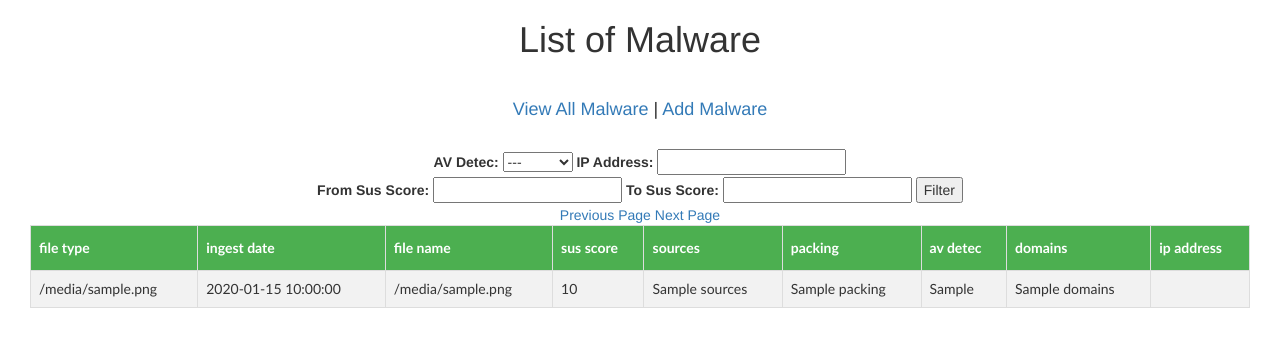
After one commit to nfahrenk/ece4813, a Flask app: template templates/listMalware.html in a window 1280 px wide. The commit adds this page. Shown: the top 347 px of the page. Run offline with Flask 2, Linux system fonts and the light colour scheme; the template is opened without the code that fills it: most values are stand-ins (such as "Sample title", 1, 10 or a date in 2020); some libraries are stand-ins or nearby versions.

Commit message:
Got fully working /malware/ view with filters

```diff
--- a/get_distinct_av_detec.py
+++ b/get_distinct_av_detec.py
@@ -23,7 +23,7 @@ if __name__ == '__main__':
         port = 3306
     )
     cursor = conn.cursor()
-    cursor.execute("SELECT * FROM Malware LIMIT 1 OFFSET 8;")
+    cursor.execute("SELECT sha256,ip_address FROM Malware WHERE ip_address LIKE '%255.255.255.255%' LIMIT 3;")
     results = cursor.fetchall()
     print results
     cursor.close()
--- a/rest-server.py
+++ b/rest-server.py
@@ -1,10 +1,35 @@
 #!flask/bin/python
 from __future__ import print_function
-from flask import Flask, jsonify
+from flask import Flask, jsonify, request, render_template
 from environment import MACHINE
-
+import requests
+from urllib import urlencode
+import pdb
 app = Flask(__name__, static_url_path="")
 
+BASE_URL = "https://6fjd5bdqz3.execute-api.us-east-2.amazonaws.com/prod"
+FILE_TYPE_OPTIONS = [
+    'elf'
+]
+AV_DETEC_OPTIONS = [
+    'Unix.Trojan.Mirai-5607483-0',
+    'Win.Trojan.L-43',
+    'Unix.Trojan.Mirai-5932143-0',
+    'Unix.Trojan.Mirai-1',
+    'Unix.Trojan.Spike-6301360-0',
+    'Unix.Trojan.SSHScan-6335682-0',
+    'Unix.Trojan.Gafgyt-111',
+    'Unix.Trojan.DDoS_XOR-1',
+    'Legacy.Trojan.Agent-1388639',
+    'Unix.Trojan.Mirai-5678467-0',
+    'Unix.Trojan.Flooder-353',
+    'Unix.Trojan.Agent-37008',
+    'Unix.Exploit.CVE_2016_5195-2',
+]
+DOMAINS_OPTIONS = [
+    's3.wio2lo1n3.pw;xmr.crypto-pool.fr',
+    's3.wio2lo1n3.pw'
+]
 class InvalidUsage(Exception):
     status_code = 400
 
@@ -26,6 +51,17 @@ def handle_invalid_usage(error):
     response.status_code = error.status_code
     return response
 
+@app.route('/malware', methods=['GET'])
+def list_malware():
+    malware = requests.get(BASE_URL + "/malware?" + urlencode({key: val for key,val in request.args.items() if val}))
+    # pdb.set_trace()
+    return render_template('listMalware.html', malware=malware.json()['results'],
+                            av_detec_options=AV_DETEC_OPTIONS,
+                            file_type_options=FILE_TYPE_OPTIONS,
+                            domains_options=DOMAINS_OPTIONS,
+                            next_page=malware.json()['next_page'],
+                            prev_page=malware.json()['prev_page'])
+
 if __name__ == '__main__':
     if MACHINE == 'local':
         app.run(debug=True, port=5000)
--- a/templates/base.html
+++ b/templates/base.html
@@ -7,33 +7,24 @@
     <link rel="stylesheet" href="https://maxcdn.bootstrapcdn.com/bootstrap/3.3.7/css/bootstrap.min.css" integrity="sha384-BVYiiSIFeK1dGmJRAkycuHAHRg32OmUcww7on3RYdg4Va+PmSTsz/K68vbdEjh4u" crossorigin="anonymous">
 
     <link rel="stylesheet" href="https://maxcdn.bootstrapcdn.com/bootstrap/3.3.7/css/bootstrap-theme.min.css" integrity="sha384-rHyoN1iRsVXV4nD0JutlnGaslCJuC7uwjduW9SVrLvRYooPp2bWYgmgJQIXwl/Sp" crossorigin="anonymous">
-
-    <script src="https://code.jquery.com/jquery-3.2.1.min.js" integrity="sha256-hwg4gsxgFZhOsEEamdOYGBf13FyQuiTwlAQgxVSNgt4=" crossorigin="anonymous"></script>
-
-    <script src="https://maxcdn.bootstrapcdn.com/bootstrap/3.3.7/js/bootstrap.min.js" integrity="sha384-Tc5IQib027qvyjSMfHjOMaLkfuWVxZxUPnCJA7l2mCWNIpG9mGCD8wGNIcPD7Txa" crossorigin="anonymous"></script>
+    {% block extra_styles %}
+    {% endblock %}
 </head>
-
-<style type="text/css">
-    form {
-        width: 50%;
-        margin: 0 auto;
-        border-width: 1px;
-        border-color: #000000;
-    }
-</style>
-
 
 <body>
 
     <center>
         <h1>{% block title %}{% endblock %}</h1>
     <br>
-    <h4><a href="/">View All Malware</a> | <a href="/malware/add">Add Malware</a></h4>
+    <h4><a href="/malware">View All Malware</a> | <a href="/malware/add">Add Malware</a></h4>
     </center>
 
     <br>
 
     {% block content %}
     {% endblock %}
+    <script src="https://code.jquery.com/jquery-3.2.1.min.js" integrity="sha256-hwg4gsxgFZhOsEEamdOYGBf13FyQuiTwlAQgxVSNgt4=" crossorigin="anonymous"></script>
+
+    <script src="https://maxcdn.bootstrapcdn.com/bootstrap/3.3.7/js/bootstrap.min.js" integrity="sha384-Tc5IQib027qvyjSMfHjOMaLkfuWVxZxUPnCJA7l2mCWNIpG9mGCD8wGNIcPD7Txa" crossorigin="anonymous"></script>
 </body>
 </html>
--- /dev/null
+++ b/templates/listMalware.html
@@ -0,0 +1,97 @@
+{% extends "base.html" %}
+{% block extra_styles %}
+<style>
+body {
+    padding-left: 30px;
+    padding-right: 30px;
+}
+#malware {
+    font-family: "Trebuchet MS", Arial, Helvetica, sans-serif;
+    border-collapse: collapse;
+    width: 100%;
+}
+
+#malware td, #malware th {
+    border: 1px solid #ddd;
+    padding: 8px;
+}
+
+#malware tr:nth-child(even){background-color: #f2f2f2;}
+#malware tr:last-child{max-width: 200px;}
+
+#malware tr:hover {background-color: #ddd;}
+
+#malware th {
+    padding-top: 12px;
+    padding-bottom: 12px;
+    text-align: left;
+    background-color: #4CAF50;
+    color: white;
+}
+</style>
+{% endblock %}
+{% block title %}List of Malware{% endblock %}
+{% block content %}
+<center>
+<form method="GET" action="/malware">
+    <!--
+    <select name="file_type">
+        {% for file_type in file_type_options %}
+        <option value="{{file_type}}">{{file_type}}</option>
+        {% endfor %}
+    </select>
+    -->
+    <label for="av_detec">AV Detec:</label>
+    <select name="av_detec">
+        <option value="">---</option>
+        {% for av_detec in av_detec_options %}
+        <option value="{{av_detec}}">{{av_detec}}</option>
+        {% endfor %}
+    </select>
+    <!--
+    <select name="domains">
+        {% for domains in domains_options %}
+        <option value="{{domains}}">{{domains}}</option>
+        {% endfor %}
+    </select>
+    -->
+    <label for="ip_address">IP Address:</label>
+    <input type="text" name="ip_address"/>
+    <br>
+    <label for="from_sus_score">From Sus Score:</label>
+    <input type="number" name="from_sus_score" step="0.1"/>
+    <label for="from_sus_score">To Sus Score:</label>
+    <input type="number" name="to_sus_score" step="0.1"/>
+    <button type="submit">Filter</button>
+</form>
+<a href="{{prev_page if prev_page else 'javascript:void(0)'}}">Previous Page</a> <a href="{{next_page if next_page else 'javascript:void(0)'}}">Next Page</a>
+</center>
+<table id="malware">
+    <tr>
+        {# <th>sha256</th> #}
+        <th>file type</th>
+        <th>ingest date</th>
+        <th>file name</th>
+        <th>sus score</th>
+        <th>sources</th>
+        <th>packing</th>
+        <th>av detec</th>
+        <th>domains</th>
+        <th>ip address</th>
+    </tr>
+    {% for row in malware %}
+        <tr>
+            {# <td>{{row.sha256}}</td> #}
+            <td>{{row.file_type}}</td>
+            <td>{{row.ingest_date}}</td>
+            <td>{{row.file_name}}</td>
+            <td>{{row.sus_score}}</td>
+            <td>{{row.sources}}</td>
+            <td>{{row.packing}}</td>
+            <td>{{row.av_detec}}</td>
+            <td>{{row.domains}}</td>
+            <td>{{';<br>'.join(row.ip_address.split(';'))|safe if row.ip_address else ''}}</td>
+        </tr>
+    {% endfor %}
+</table>
+{% endblock %}
```
Also changed, not shown: lambda_functions/malware.py (+16 -12 lines), templates/addMalware.html (+10 -0 lines).
